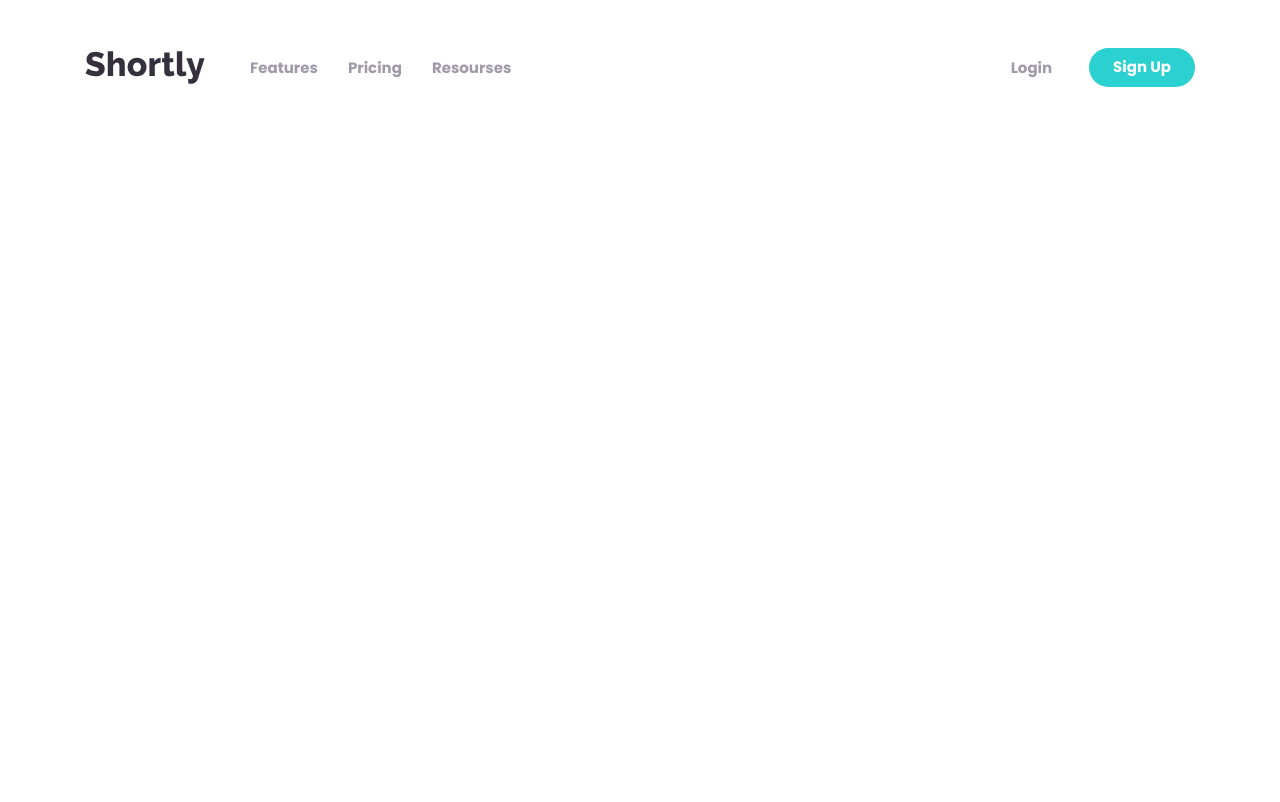
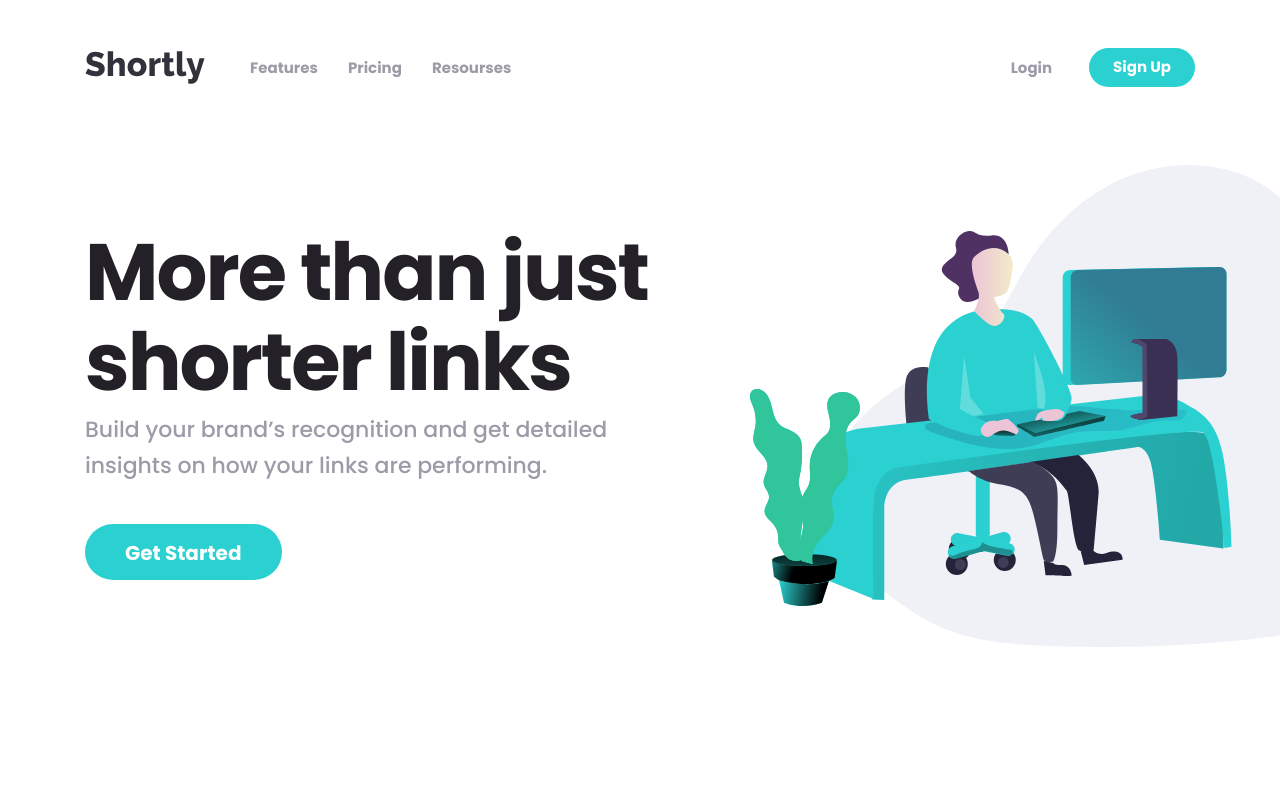
Before and after one commit to skywoker007/Shortly, a plain HTML site: page index.html in a window 1280 px wide. Drawn offline with Linux system fonts and the light colour scheme.

Commit message:
added hero

```diff
--- a/css/styles.css
+++ b/css/styles.css
@@ -145,7 +145,7 @@ select:-webkit-autofill:focus {
   line-height: 22.5px;
 
 }
-.button-big{
+.button--big{
   padding: 18px 40px 16px;
 }
 .button--rectangle{
@@ -229,9 +229,36 @@ select:-webkit-autofill:focus {
 .site-header__login-link:active{
   opacity: 0.6;
 }
+/* hero */
+.hero{
+  padding-top: 92px;
+  padding-bottom: 222px;
+  background-image: url(../img/hero-bg.svg);
+  background-repeat: no-repeat;
+  background-position: left calc(50% + 476px) top 30px;
+}
 
-
-
+.hero__inner {
+  max-width: 565px;
+}
+.hero__title {
+  margin-top: 0;
+  margin-bottom: 5px;
+  font-size: 80px;
+  line-height: 90px;
+  letter-spacing: -2px;
+  color: var(--dark-bg);
+}
+.hero__text {
+  margin-top: 0;
+  margin-bottom: 40px;
+  font-size: 22px;
+  line-height: 36px;
+}
+.button {
+}
+.button--big {
+}
 
 
 
--- a/index.html
+++ b/index.html
@@ -37,7 +37,18 @@
       </div>
     </div>
   </header>
-
+  <!-- main content -->
+  <main class="main-content">
+    <div class="hero">
+      <div class="container">
+        <div class="hero__inner">
+          <h1 class="hero__title">More than just shorter links</h1>
+          <p class="hero__text">Build your brand’s recognition and get detailed insights on how your links are performing.</p>
+          <a class="button" href="#">Get Started</a>
+        </div>
+      </div>
+    </div>
+  </main>
 
 
   <script src="js/main.js"></script>
```
Also changed, not shown: img/hero-bg.svg (added).
